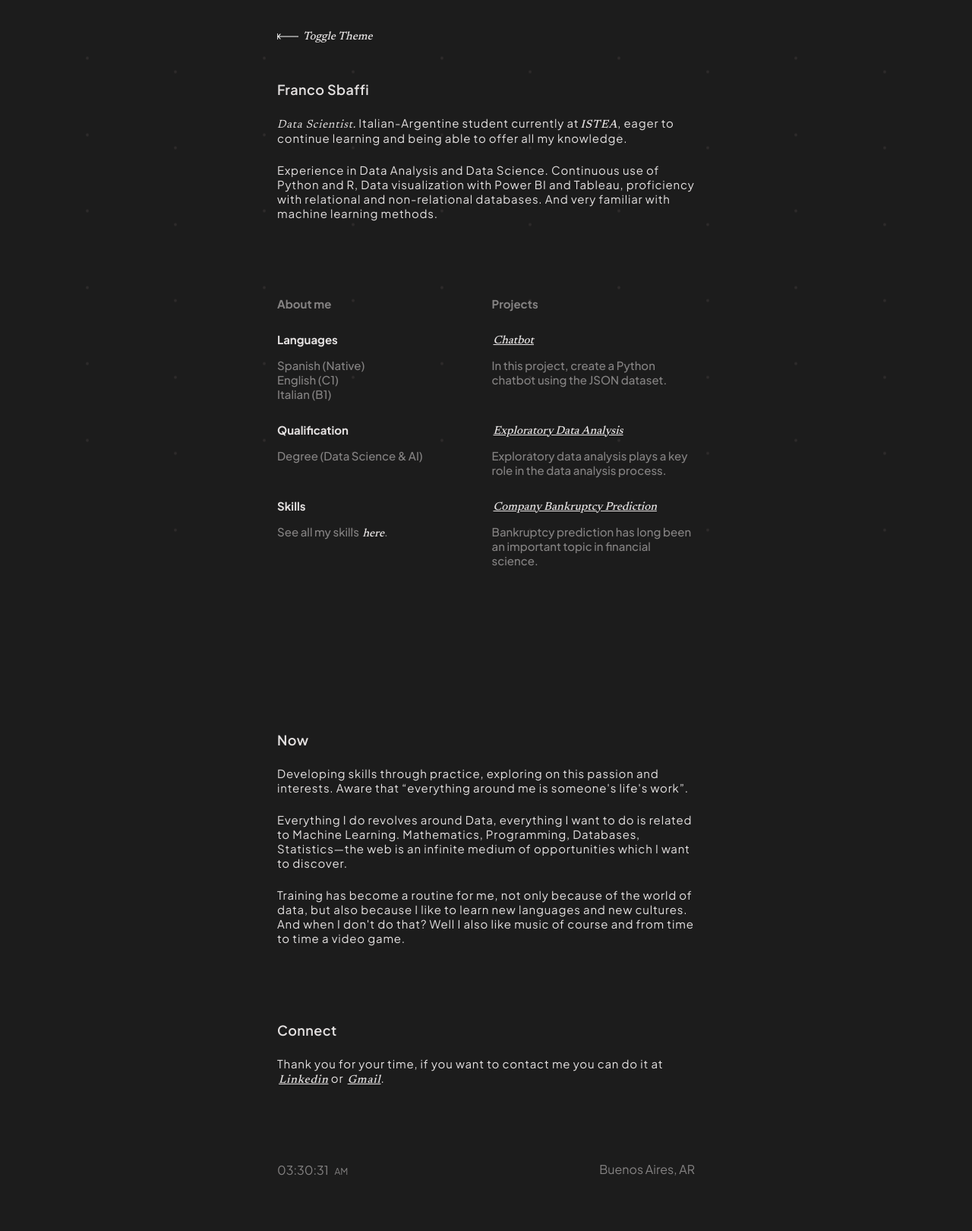
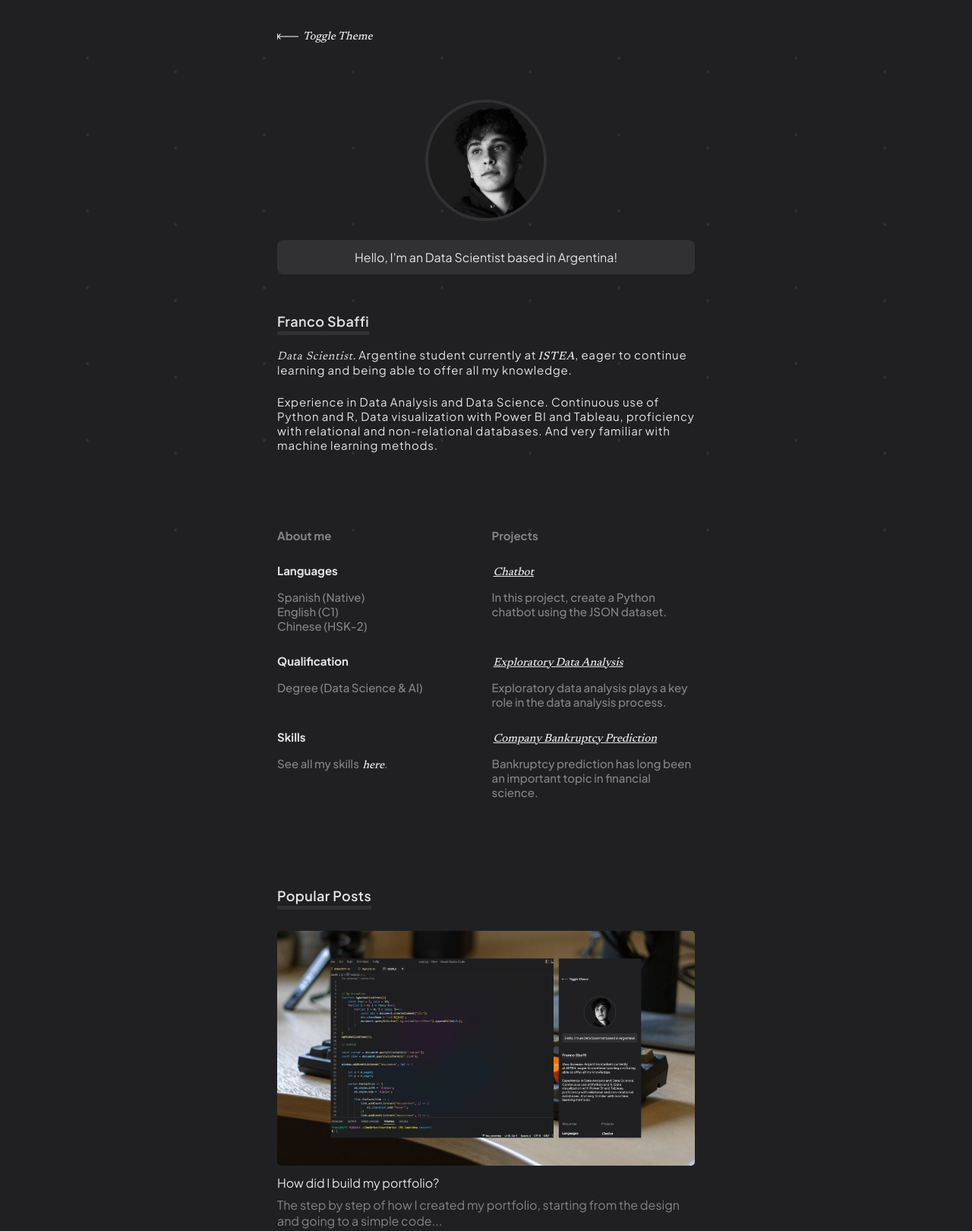
Before and after one commit to FrancoSbaffi/FrancoSbaffi, a plain HTML site: page index.html in a window 1280 px wide. Shown: the part 60-1680 px from the top of the page at 76% size. Before the commit the page ends 1624 px from the top, so only its background shows below. Drawn offline with Linux system fonts and the light colour scheme.

Commit message:
Update Portfolio

```diff
--- a/assets/css/style.css
+++ b/assets/css/style.css
@@ -6,8 +6,8 @@
 /* VARIABLES */
 
 :root {
-    --background: #1c1c1c;
-    --background-animated: #2e2b2b;
+    --background: #202023;
+    --background-animated: #313134;
     --white: #e5e2e2;
     --dark: #293241;
     --font-primary: 'Plus Jakarta Sans', sans-serif;
@@ -17,6 +17,11 @@
     --inner-hover: #f7f7f7;
     --scrollbar: #3f3c3c;
     --opacity: #858383;
+}
+
+::selection {
+    background: var(--background-animated);
+    color: var(--white);
 }
 
 .fade-in {
@@ -96,8 +101,8 @@ body {
 }
 
 body.dark {
-    --background: #e6e6e6;
-    --background-animated: #cbbbbb;
+    --background: #f0e7db;
+    --background-animated: #d3c9bc;
     --white: #181a1f;
     --font-primary: 'Plus Jakarta Sans', sans-serif;
     --font-secondary: 'Newsreader', serif;
@@ -107,14 +112,13 @@ body.dark {
     --scrollbar: #b8acac;
 }
 
-body.dark img {
+body.dark .arrow-img {
     -webkit-filter: var(--white);
     filter: invert(100%);
 }
 
 body::-webkit-scrollbar {
-    display: none;
-    width: 12px;
+    width: 15px;
 }
 
 body::-webkit-scrollbar-track {
@@ -122,7 +126,7 @@ body::-webkit-scrollbar-track {
 }
 
 body::-webkit-scrollbar-thumb {
-    background-color: var(--scrollbar);
+    background-color: var(--background-animated);
     border-radius: 3px;
 }
 
@@ -223,12 +227,40 @@ main {
     text-decoration: underline;
 }
 
+.img-content {
+    display: flex;
+    align-items: center;
+    justify-content: center;
+    margin-top: 25px;
+    margin-bottom: 25px;
+}
+
+.profile-img {
+    width: 160px;
+    border-radius: 50%;
+    border: 4px solid var(--background-animated);
+}
+
+.presentation {
+    background: var(--background-animated);
+    padding: 12px;
+    margin-bottom: 15px;
+    border-radius: 8px;
+    color: var(--white);
+    font-family: var(--font-primary);
+    text-align: center;
+}
+
 .title {
     color: var(--white);
     letter-spacing: 0.4px;
     font-size: 18px;
     font-weight: 600;
     font-family: var(--font-primary);
+    margin-top: 50px;
+    text-decoration: 5px underline;
+    text-underline-offset: 6px;
+    text-decoration-color: var(--background-animated);
 }
 
 span {
@@ -292,6 +324,32 @@ h3 {
     font-weight: 500;
 }
 
+/* POST */
+
+.post {
+    width: 100%;
+    margin-top: 35px;
+    border-radius: 5px;
+}
+
+.post:hover {
+    cursor: pointer;
+    filter: brightness(0.5);
+    transition: all .2s linear;
+}
+
+.title-post {
+    color: var(--white);
+    font-family: var(--font-primary);
+    margin-top: 8px;
+}
+
+.sub-title-post {
+    color: var(--opacity);
+    font-family: var(--font-primary);
+    margin-top: 8px;
+}
+
 /* CONNECT */
 
 h2 {
@@ -300,6 +358,9 @@ h2 {
     letter-spacing: 0.4px;
     font-size: 18px;
     font-weight: 600;
+    text-decoration: 5px underline;
+    text-underline-offset: 6px;
+    text-decoration-color: var(--background-animated);
 }
 
 .social {
--- a/index.html
+++ b/index.html
@@ -45,10 +45,16 @@
                 <a class="btn link" href="#">Toggle Theme</a>
             </div>
             <div class="align-start">
+                <div>
+                    <div class="img-content">
+                        <img class="profile-img" src="assets/img/Profile.jpg" alt="Picture">
+                    </div>
+                    <p class="presentation">Hello, I'm an Data Scientist based in Argentina!</p>
+                </div>
                 <h1 class="title hover-me">
                     Franco Sbaffi
                 </h1>
-                <p class="sub-title"><span>Data Scientist.</span> Italian-Argentine student currently at<a class="link" href="https://www.istea.edu.ar/tecnicatura-superior-en-ciencias-de-datos" target="_blank">ISTEA</a>, eager to continue learning and being able to offer all my knowledge.</p>
+                <p class="sub-title"><span>Data Scientist.</span>  Argentine student currently at<a class="link" href="https://www.istea.edu.ar/tecnicatura-superior-en-ciencias-de-datos" target="_blank">ISTEA</a>, eager to continue learning and being able to offer all my knowledge.</p>
             </div>
             <div class="align-start">
                 <p class="sub-title">
@@ -60,7 +66,7 @@
                 <h3>Projects</h3>
                 <p class="dot">Languages</p>
                 <p class="dot"><a class="project-link link" href="#">Chatbot</a></p>
-                <p class="desc">Spanish (Native) <br> English (C1) <br> Italian (B1)</p>
+                <p class="desc">Spanish (Native) <br> English (C1) <br> Chinese (HSK-2)</p>
                 <p class="desc">In this project, create a Python chatbot using the JSON dataset.</p>
                 <p class="dot">Qualification</p>
                 <p class="dot"><a class="project-link link" href="#">Exploratory Data Analysis</a></p>
@@ -71,6 +77,15 @@
                 <p class="desc">See all my skills <a class="link" href="https://www.linkedin.com/in/franco-sbaffi/details/skills/" target="_blank">here</a>.</p>
                 <p class="desc">Bankruptcy prediction has long been an important topic in financial science.</p>
                 <p></p>
+            </div>
+            <div>
+                <h2>Popular Posts</h2>
+                <div class="post-content">
+                    <a href="#"><img class="post" src="assets/img/post/Post1.png"  alt="">
+                    <p class="title-post">How did I build my portfolio?</p>
+                    <p class="sub-title-post">The step by step of how I created my portfolio, starting from the design and going to a simple code...</p>
+                    </a>
+                </div>
             </div>
             <div class="sec-padding">
                 <h2>Now</h2>
```
Also changed, not shown: assets/img/post/Post1.png (added).
